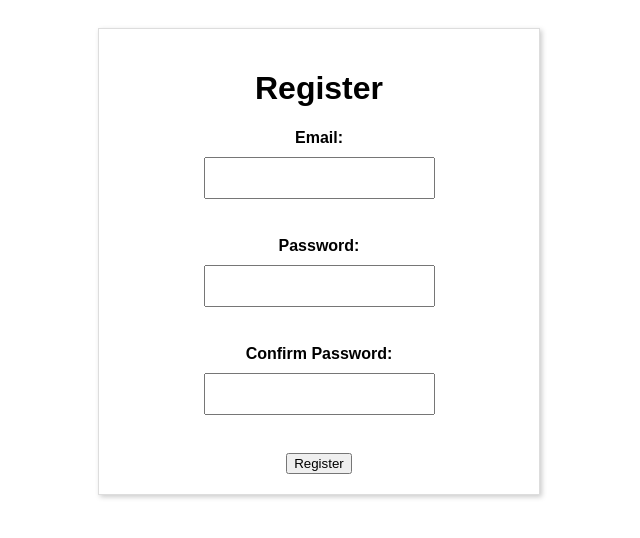
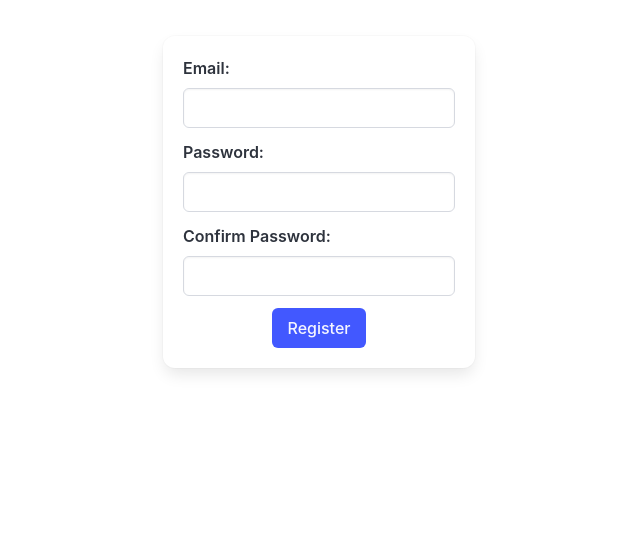
Before and after one commit to StephenCPrice/Wedding_Script, a Flask app: page /register in a window 1280 px wide. Shown: the top 538 px of the page, without its empty margins (321-961 px from the left). Run offline with Flask 3, Linux system fonts and the light colour scheme; parts of the project's set-up code (start-up, migrations or seed data) failed here and were passed over; some libraries are stand-ins or nearby versions.

Commit message:
Styling, sshing, and more

```diff
--- a/__init__.py
+++ b/__init__.py
@@ -6,7 +6,9 @@ import os
 from itsdangerous import URLSafeTimedSerializer
 import configs
 from dotenv import load_dotenv
+'''from dbssh import create_ssh_tunnel'''
 
+'''tunnel = create_ssh_tunnel()'''
 load_dotenv("creds.env")
 conn_credentials = os.environ.get("myql_creds")
 app_key = os.environ.get("app_key")
@@ -18,7 +20,7 @@ serializer = URLSafeTimedSerializer(serializer_key)
 def create_app():
     """Construct the core application."""
     app = Flask(__name__)
-    app.config.from_object(configs.Config)
+    app.config.from_object(configs.devConfig)
     db.init_app(app)
     mail.init_app(app)
     login_manager = LoginManager()
--- a/login.py
+++ b/login.py
@@ -16,8 +16,8 @@ def authenticate_user(email, password):
 
     elif checkpw(password, user.password):
         login_user(user, remember=True)
-        logout_user()
-        return flash('it worked!')
+        flash('it worked!')
+        return redirect('/home')
 
     else:
         flash('Incorrect password')
--- a/routes.py
+++ b/routes.py
@@ -1,4 +1,5 @@
 from flask import Flask, request, redirect, render_template, Blueprint, flash, url_for
+from flask_login import login_user, logout_user, login_required, current_user
 from twilio.twiml.messaging_response import MessagingResponse
 from register import register_user
 from login import authenticate_user
@@ -8,7 +9,7 @@ from __init__ import db, serializer
 from datetime import datetime
 routes = Blueprint('routes', __name__)
 
-
+@routes.route('/')
 @routes.route('/login', methods=["GET", "POST"])
 def login():
     if request.method == 'POST':
@@ -60,6 +61,12 @@ def confirm_email(token):
 
     return render_template('index.html', title='login')
 
+@routes.route('/home')
+@login_required
+def home():
+    logout_user()
+    return render_template('home.html', title='home')
+
 @routes.route("/sms", methods=['POST'])
 def sms():
     # Get the incoming message
--- a/templates/register.html
+++ b/templates/register.html
@@ -1,31 +1,49 @@
 <!DOCTYPE html>
 <html>
   <head>
-    <link href="{{ url_for('static', filename='css/styles.css') }}" rel="stylesheet">
-    <title>Register</title>
+    <link href="{{ url_for('static', filename='css/bulma.min.css') }}" rel="stylesheet">
+    <title>{{ title }}</title>
   </head>
   <body>
-    <div id="register-box">
-      <h1>Register</h1>
-    <form id="register" action ="{{ url_for('routes.register')}}" method = POST>
-      <label for="email">Email:</label>
-      <input type="email" id="email" name="email">
-      <br>
-      <label for="password">Password:</label>
-      <input type="password" id="password" name="password">
-      <br>
-      <label for="confirm_password">Confirm Password:</label>
-      <input type="password" id="confirm_password" name="confirm_password">
-      <br>
-      <input type="submit" value="Register">
+    <section class="section">
+      <div class="container">
+        <div class="columns is-centered">
+          <form id="register" action="{{ url_for('routes.register')}}" method="POST" class="box is-one-quarter">
+            <div class="field">
+              <label class="label">Email:</label>
+              <div class="control">
+                <input type="email" id="email" name="email" required class="input is-one-third">
+              </div>
+            </div>
+            <div class="field">
+              <label class="label">Password:</label>
+              <div class="control">
+                <input type="password" id="password" name="password" required class="input is-one-third">
+              </div>
+            </div>
+            <div class="field">
+              <label class="label">Confirm Password:</label>
+              <div class="control">
+                <input type="password" id="confirm_password" name="confirm_password" required class="input is-one-third">
+              </div>
+            </div>
+            <div class="field is-grouped is-grouped-centered">
+              <div class="control">
+                <input type="submit" value="Register" class="button is-link">
+              </div>
+            </div>
           </form>
+        </div>
         {% with messages = get_flashed_messages() %}
           {% if messages %}
+            <div class="notification is-danger">
               {% for message in messages %}
                 {{ message }}
               {% endfor %}
+            </div>
           {% endif %}
         {% endwith %}
-    </div
+      </div>
+    </section>
   </body>
 </html>
```
Also changed, not shown: configs.py (+16 -2 lines), templates/index.html (+32 -11 lines). Lines whose indentation alone changed are shown as unchanged.
